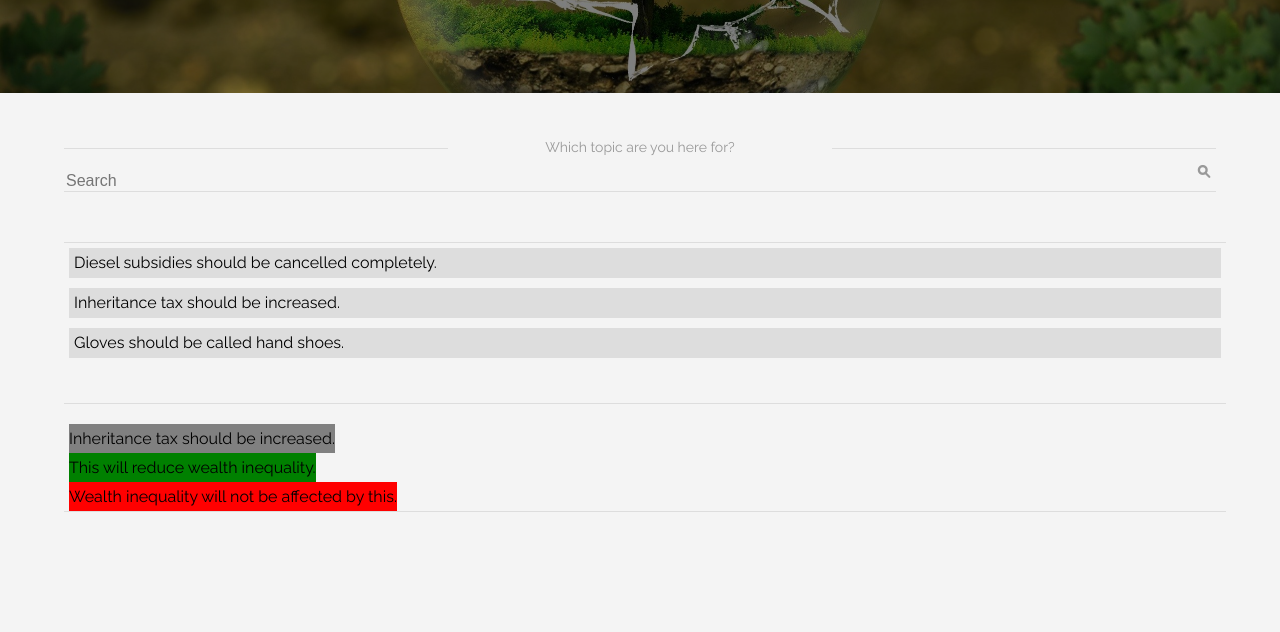
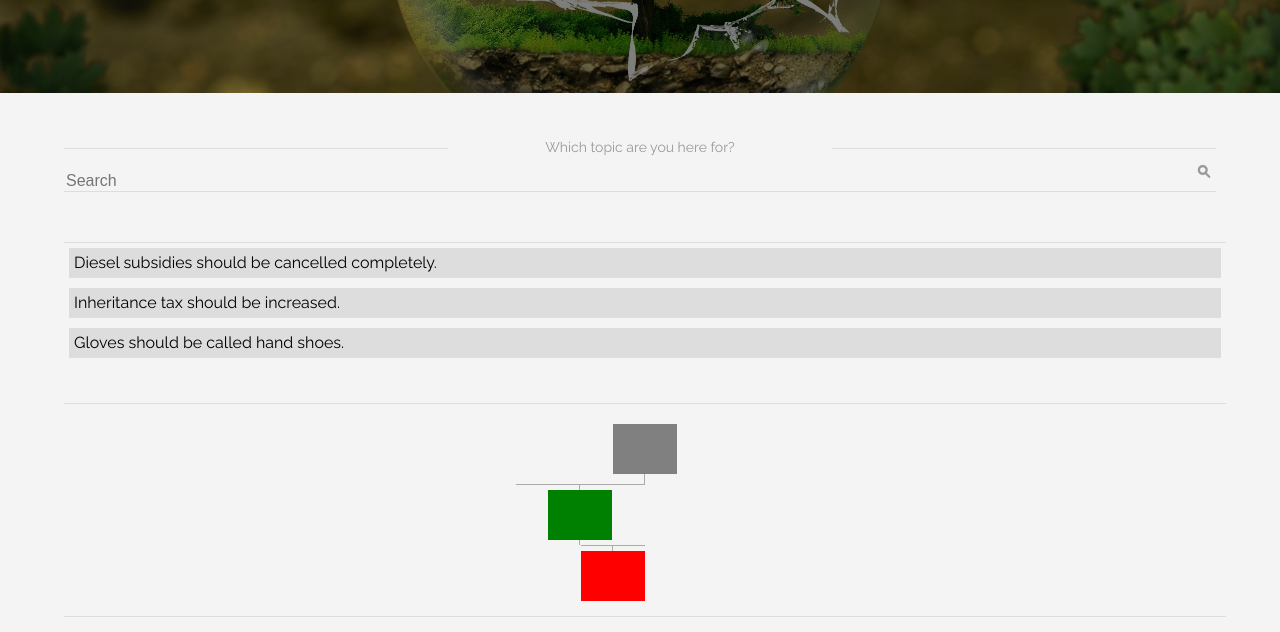
Before and after one commit to solvery-org/solvery-org.github.io, a plain HTML site: page pages/discuss.html in a window 1280 px wide. Both pictures are taken after a click on the element "Inheritance tax should be increased.". Shown: the part 294-926 px from the top of the page. Before the commit the page ends 806 px from the top, so only its background shows below. Drawn offline with Linux system fonts and the light colour scheme.

Commit message:
Build discussion tree
Upgraded the discussion tree to show a rudimentary tree structure.
Included vertical and horizontal lines for orientation.

```diff
--- a/scripts/databaseDummy.js
+++ b/scripts/databaseDummy.js
@@ -1,6 +1,7 @@
 var databaseDummy = {
     1 : {
         id : 1,
+        topicId: 1,
         tags : ["climate", "co2", "fuel"],
         parent : null,
         children : [2, 3],
@@ -9,9 +10,12 @@ var databaseDummy = {
         source : null,
         upvote: 10,
         downvote : 5,
+        archived: false,
+        notToShow: false,
     },
     2 : {
         id : 2,
+        topicId: 1,
         tags : ["climate", "co2", "fuel"],
         parent : 1,
         children : null,
@@ -23,6 +27,7 @@ var databaseDummy = {
     },
     3 : {
         id : 3,
+        topicId: 1,
         tags : ["climate", "co2", "fuel"],
         parent : 1,
         children : null,
@@ -34,6 +39,7 @@ var databaseDummy = {
     },
     4 : {
         id : 4,
+        topicId: 2,
         tags : ["social"],
         parent : null,
         children : [5],
@@ -45,6 +51,7 @@ var databaseDummy = {
     },
     5 : {
         id : 5,
+        topicId: 2,
         tags : ["social"],
         parent : 1,
         children : [6],
@@ -56,6 +63,7 @@ var databaseDummy = {
     },
     6 : {
         id : 6,
+        topicId: 2,
         tags : ["social"],
         parent : 1,
         children : null,
@@ -67,6 +75,7 @@ var databaseDummy = {
     },
     7 : {
         id : 7,
+        topicId: 3,
         tags : ["social"],
         parent : null,
         children : [8],
@@ -78,9 +87,10 @@ var databaseDummy = {
     },
     8 : {
         id : 8,
+        topicId: 3,
         tags : ["social"],
         parent : 1,
-        children : [9],
+        children : [9,10],
         type : true,
         content : "This will be more intuitive.",
         source : "randomlink.com",
@@ -89,6 +99,7 @@ var databaseDummy = {
     },
     9 : {
         id : 9,
+        topicId: 3,
         tags : ["social"],
         parent : 1,
         children : null,
@@ -97,5 +108,17 @@ var databaseDummy = {
         source : "anotherrandomlink.com",
         upvote: 5,
         downvote : 7
+    },
+    10 : {
+        id : 10,
+        topicId: 3,
+        tags : ["social"],
+        parent : 8,
+        children : null,
+        type : true,
+        content : "Linguists agree.",
+        source : "anotherrandomlink.com",
+        upvote: 12,
+        downvote : 0
     }
 }
--- a/scripts/discuss.js
+++ b/scripts/discuss.js
@@ -1,4 +1,4 @@
-//list of all contributions matching current tags
+//list of all contributions matching current search tags
 var contributionShortList = {};
 
 //family of contributions belonging to statement selected in statementOverview for display in contributionTree
@@ -25,6 +25,10 @@ function addStatementToOverview(contribution) {
 }
 
 function updateSelectedTree(contribution) {
+    // updates the selectedTree-Object containing all contributions
+    // of the current argument tree
+    //
+    // WILL BE MOVED TO BACKEND!
     selectedTree[contribution.id] = contribution;
     if (!contribution.children) {
         return;
@@ -37,22 +41,54 @@ function updateSelectedTree(contribution) {
 }
 
 function updateTreeDOM(contribution, parentNode) {
-    var contributionTreeBox = document.createElement("div");
-    parentNode.appendChild(contributionTreeBox);
-    contributionTreeBox.textContent = contribution.content;
-    contributionTreeBox.classList.add("discussionTreeElement");
+    //Creates the contribution tree
+
+    //treeContainer: container for the element placeholder and branches
+    var treeContainer = document.createElement("div");
+    treeContainer.classList.add("treeContainer");
+    parentNode.appendChild(treeContainer);
+    //treeElement: element placeholder
+    var treeElement = document.createElement("div");
+    treeContainer.appendChild(treeElement);
+    treeElement.title = contribution.content;
+    treeElement.classList.add("treeElement");
+    //verticalBranch: vertical branch sign
+    var verticalBranch = document.createElement("div");
+    verticalBranch.classList.add("verticalBranch");
     if (contribution.type == "statement") {
-        contributionTreeBox.classList.add("discussionTreeHead");
+        treeElement.classList.add("treeHead");
+        treeContainer.appendChild(verticalBranch);
     } else {
+        treeContainer.insertBefore(verticalBranch, treeElement);
         var contributionType = contribution.type ? "pro" : "con";
-        contributionTreeBox.classList.add(contributionType);
+        treeElement.classList.add(contributionType);
     }
+
     if (!contribution.children) {
+        treeElement.classList.add("noChild");
         return;
     } else {
+        //contributionTreeBranch: container for all child elements
+        treeContainer.appendChild(verticalBranch.cloneNode());
+        var treeBranchBox = document.createElement("div");
+        treeContainer.appendChild(treeBranchBox);
+        treeBranchBox.classList.add("treeBranchBox");
+        var treeProBox = document.createElement("div");
+        treeBranchBox.appendChild(treeProBox);
+        var treeConBox = document.createElement("div");
+        treeBranchBox.appendChild(treeConBox);
+        var newParentNode;
+        var childContribution;
         for (var childId of contribution.children) {
-            //replace parentNode by contributionTreeBox
-            updateTreeDOM(contributionShortList[childId], parentNode);
+            childContribution = contributionShortList[childId];
+            if (childContribution.type) {
+                treeProBox.classList.add("treeArgBox");
+                newParentNode = treeProBox;
+            } else {
+                treeConBox.classList.add("treeArgBox");
+                newParentNode = treeConBox;
+            }
+            updateTreeDOM(childContribution, newParentNode);
         }
     }
 }
@@ -62,6 +98,7 @@ function updateTreeOnStatementSelect(event) {
     var statement = contributionShortList[id];
 
     var contributionTree = document.getElementById("contributionTree");
+    contributionTree.classList.add("treeSelected");
     contributionTree.innerHTML = "";
     updateTreeDOM(statement, contributionTree);
     //selectedTree = {};
--- a/styles/style.css
+++ b/styles/style.css
@@ -270,13 +270,40 @@ body {
     display: block;
 }
 
-.discussionTreeElement {
-    width: fit-content;
+.treeContainer {
+    display: block;
+}
+
+.verticalBranch {
+    width: 1px;
+    height: 5px;
+    margin: 0 auto;
+    display: block;
+    border-left: 0.5px solid #aaa;
+}
+
+.treeElement {
+    display: block;
+    margin: 0 auto;
+    width: max(5vw,30px);
+    height: max(5vh,20px);
     padding-top: 5px;
     padding-bottom: 5px;
+    cursor: pointer;
 }
 
-.discussionTreeHead {
+.treeBranchBox {
+    margin: 0 auto;
+    display: grid;
+    grid-template-columns: 1fr 1fr;
+    grid-column-gap: 1px;
+}
+
+.treeArgBox {
+    border-top: 0.5px solid #aaa;
+}
+
+.treeHead {
     background-color: grey;
 }
 
@@ -332,7 +359,14 @@ body {
     width: 100%;
     padding-left: 5px;
     padding-right: 5px;
+    padding-bottom: 15px;
+    margin-bottom: 15px;
     overflow-y: auto;
+    display: flex;
+    justify-content: center;
+}
+
+#contributionTree.treeSelected {
     border-bottom: 0.5px solid #ddd;
 }
 
```
Also changed, not shown: index.html (+1 -0 lines).
